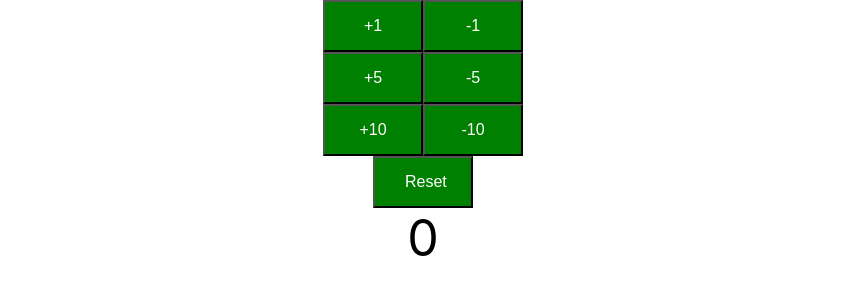
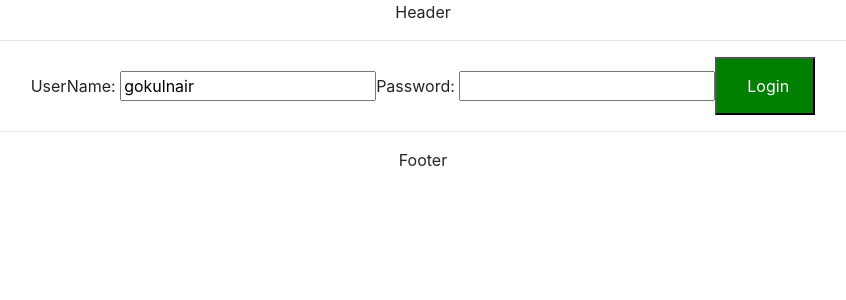
Before and after one commit to gokintosh/journey, a React (Create React App) app in the folder journey-frontend/: page / in a window 1280 px wide. Shown: the top 300 px of the page, without its empty margins (217-1063 px from the left). Built offline with nearby package versions, Linux system fonts and the light colour scheme.

Commit message:
add bootstrap

```diff
--- a/journey-frontend/package.json
+++ b/journey-frontend/package.json
@@ -8,6 +8,7 @@
     "@testing-library/user-event": "^12.1.10",
     "react": "^17.0.1",
     "react-dom": "^17.0.1",
+    "react-router-dom": "^5.2.0",
     "react-scripts": "4.0.1",
     "web-vitals": "^0.2.4"
   },
--- a/journey-frontend/src/App.js
+++ b/journey-frontend/src/App.js
@@ -3,8 +3,11 @@ import FirstComponent from './components/learning-examples/FirstComponent'
 import SecondComponent from './components/learning-examples/SecondComponent'
 import ThirdComponent from './components/learning-examples/ThirdComponent'
 
-import './App.css'
+import './App.css';
+import './bootstrap.css';
 import Counter from './components/counter/Counter';
+
+import Journey from './components/journey/Journey';
 
 
 
@@ -13,8 +16,8 @@ class App extends Component{
   render(){
     return(
       <div className="App">
-        <Counter/>
-
+        {/* <Counter/> */}
+        <Journey/>
       </div>
     );
   }
--- /dev/null
+++ b/journey-frontend/src/bootstrap.css
@@ -0,0 +1 @@
+@import url(https://stackpath.bootstrapcdn.com/bootstrap/4.3.1/css/bootstrap.min.css)
--- /dev/null
+++ b/journey-frontend/src/components/journey/Journey.jsx
@@ -0,0 +1,186 @@
+import React,{Component} from 'react'
+import {BrowserRouter as Router,Link,Route, Switch} from 'react-router-dom'
+
+
+export default class Journey extends Component{
+    render(){
+        return(
+            <div className="journal">
+                <Router>
+                    <>
+                        <HeaderComponent/>
+                            <Switch>
+                                <Route path="/" exact component={LoginComponent}/>
+                                <Route path="/login" component={LoginComponent}/>
+                                <Route path="/welcome/:name" component={WelcomeComponent}/>
+                                <Route path="/welcome/:name" component={ListJournalComponent}/>
+                                <Route path="/journals" component={ListJournalComponent}/>
+
+                                <Route component={ErrorComponent}/>
+                            </Switch>
+                        <FooterComponent/>
+                    </>
+                </Router>
+
+                {/* <WelcomeComponent/> */}
+                {/* <LoginComponent/> */}
+            </div>
+        )
+    }
+}
+
+class HeaderComponent extends Component{
+    render(){
+        return(
+            <div>Header<hr/></div>
+        )
+    }
+}
+class FooterComponent extends Component{
+    render(){
+        return(
+            <div><hr/>Footer</div>
+        )
+    }
+}
+
+class ListJournalComponent extends Component{
+    constructor(props){
+        super(props)
+        this.state={
+            journals:
+            [
+                {id:1,description:'Learn React',done:false,targetDate:new Date()},
+                {id:2,description:'Learn Spring boot',done:false,targetDate:new Date()},
+                {id:3,description:'Learn MicroServices',done:false,targetDate:new Date()}
+            ]
+
+        }
+    }
+
+    render(){
+        return (
+            <div>
+                <h1>Journal List</h1>
+                <table>
+                    <thead>
+                        <tr>
+                            <th>ID</th>
+                            <th>description</th>
+                            <th>Completed</th>
+                            <th>target date</th>
+                        </tr>
+                    </thead>
+                    <tbody>
+                        {
+                            this.state.journals.map(
+                                journal=>
+                                <tr>
+                                    <td>{journal.id}</td>
+                                    <td>{journal.description}</td>
+                                    <td>{journal.done.toString()}</td>
+                                    <td>{journal.targetDate.toString()}</td>
+                                </tr>
+                            )
+
+                        }
+                    </tbody>
+                </table>
+            </div>
+        )
+    }
+}
+
+class WelcomeComponent extends Component{
+    render(){
+        return <div><h1>Welcome to Journey, {this.props.match.params.name}. Go to your journal <Link to="/journals">here</Link></h1></div>
+    }
+}
+
+
+function ErrorComponent(){
+    return <div>Some Error Occured!</div>
+}
+
+class LoginComponent extends Component{
+
+    constructor(props){
+        super(props);
+        this.state={
+            username:'gokulnair',
+            password:'',
+            hasLoginFailed:false,
+            showSuccessMessage:false
+        }
+        // this.handleUsernameChange=this.handleUsernameChange.bind(this);
+        // this.handlePasswordChange=this.handlePasswordChange.bind(this);
+        this.handleChange=this.handleChange.bind(this);
+        this.loginClicked=this.loginClicked.bind(this);
+    }
+
+    // handles the change in
+
+    handleChange(event){
+        console.log(this.state)
+        this.setState({[event.target.name]:event.target.value})
+    }
+    loginClicked(){
+        if(this.state.username==='gokulnair'&&this.state.password==='dummy')
+            {
+                // console.log('login success')
+                this.props.history.push(`/welcome/${this.state.username}`)
+                // this.setState({showSuccessMessage:true})
+                // this.setState({hasLoginFailed:false})
+            }
+        else
+            {
+                console.log('failed')
+                this.setState({showSuccessMessage:false})
+                this.setState({hasLoginFailed:true})
+            }
+    }
+
+    // handleUsernameChange(event){
+    //     console.log(event.target.value)
+    //     this.setState({username:event.target.value})
+    // }
+
+    // handlePasswordChange(event){
+    //     console.log(event.target.value)
+    //     this.setState({password:event.target.value})
+    // }
+
+
+    render(){
+        return(
+            <div>
+                {/* <ShowInvalidCredentials hasLoginFailed={this.state.hasLoginFailed}/>
+                <ShowLoginSuccessMessage showSuccessMessage={this.state.showSuccessMessage}/> */}
+                {this.state.hasLoginFailed && <div>Login Failed</div>}
+                {this.state.showSuccessMessage && <div>Login Success</div>}
+
+                UserName: <input type="text" name="username" onChange={this.handleChange} value={this.state.username}/>
+                Password: <input type="password" name="password" onChange={this.handleChange} value={this.state.password}/>
+
+                <button onClick={this.loginClicked}>Login</button>
+
+            </div>
+        )
+    }
+}
+
+
+// function ShowInvalidCredentials(props){
+//     if(props.hasLoginFailed){
+//         return <div>Invalid Credentials</div>
+//     }
+//     return null
+
+// }
+// function ShowLoginSuccessMessage(props){
+//     if(props.showSuccessMessage){
+//         return <div>login success</div>
+//     }
+//     return null
+
+// }
--- a/journey-frontend/src/index.js
+++ b/journey-frontend/src/index.js
@@ -2,6 +2,7 @@ import React from 'react';
 import ReactDOM from 'react-dom';
 import './index.css';
 import App from './App';
+
 import reportWebVitals from './reportWebVitals';
 
 ReactDOM.render(
```
Also changed, not shown: 2 other files (tests, documents, lock files or other folders).
